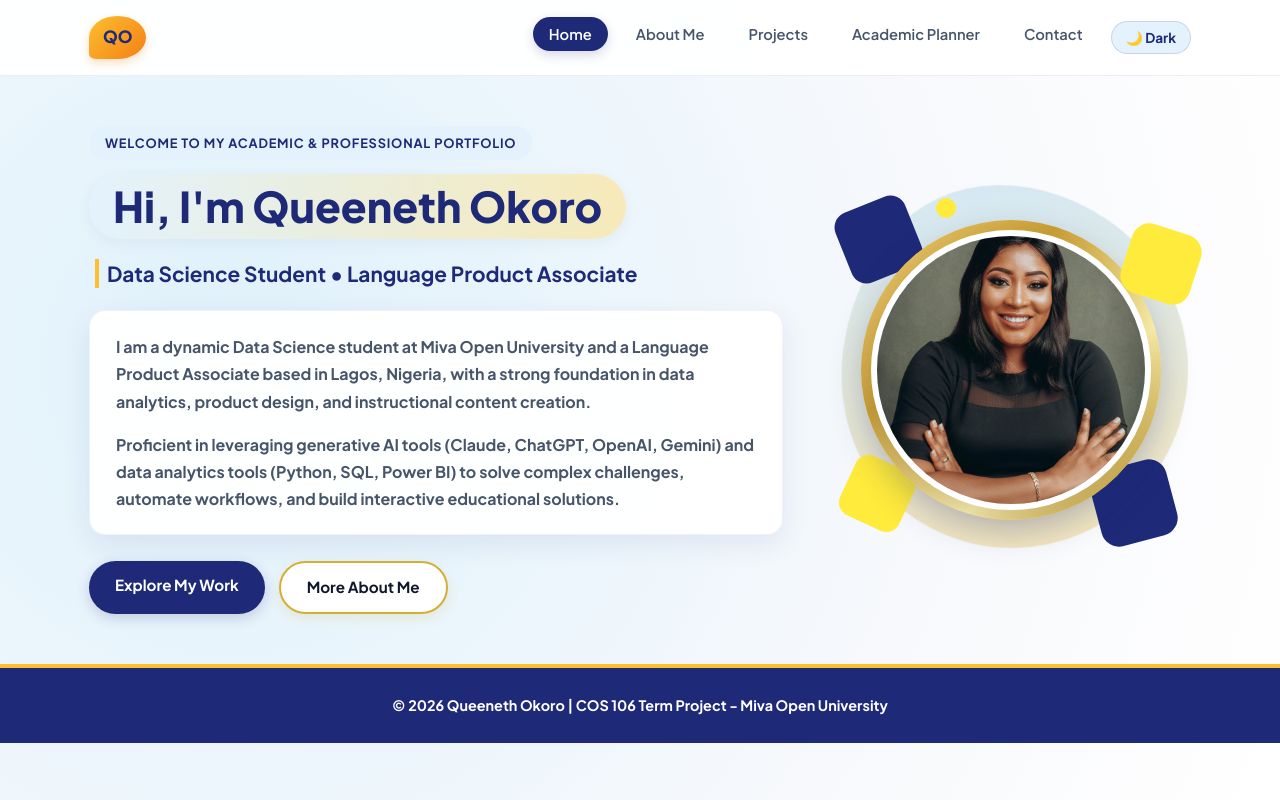
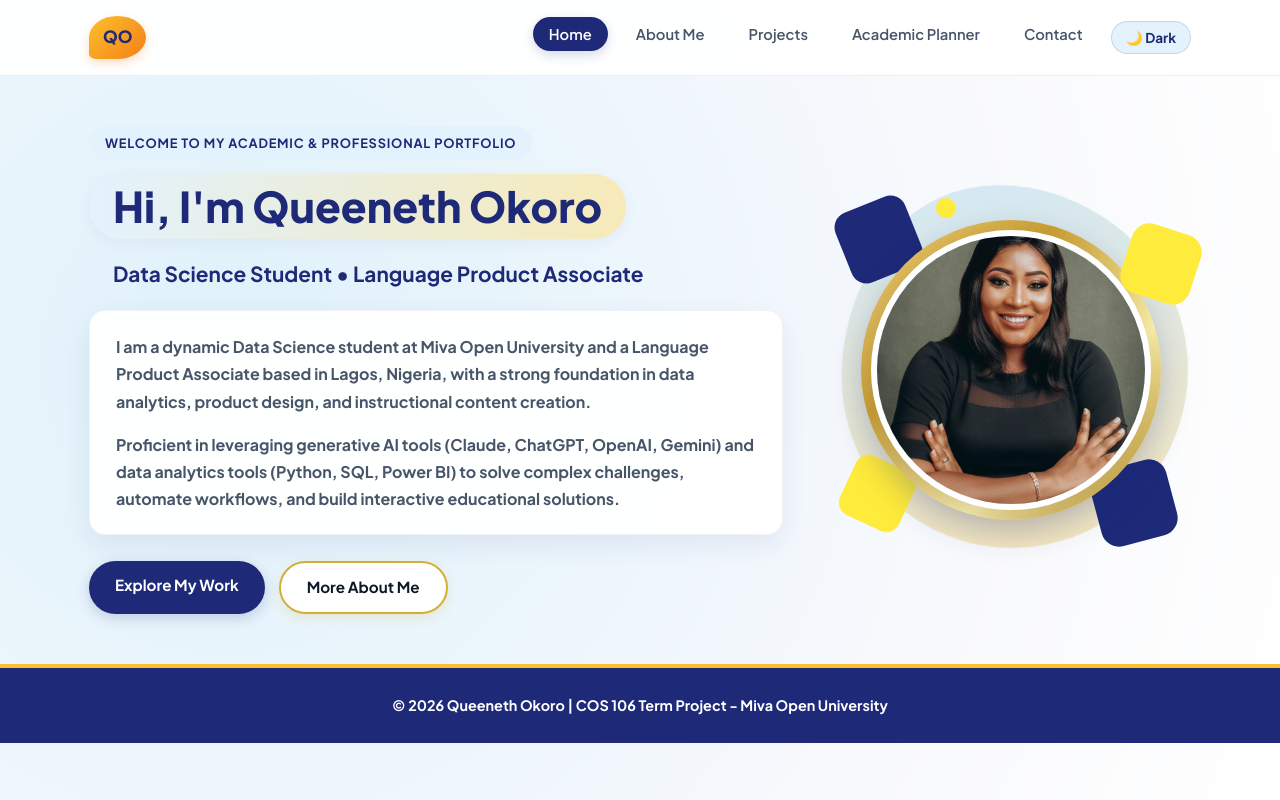
Before and after one commit to queenethokoro/cos106-portfolio, a plain HTML site: page index.html in a window 1280 px wide. Drawn offline with Linux system fonts and the light colour scheme.

Commit message:
Update style.css

```diff
--- a/style.css
+++ b/style.css
@@ -1277,3 +1277,13 @@ body.dark-mode .modal-highlight {
     font-size: 1.05rem;
     padding: 8px 14px;
 }
+/* --- REMOVE VERTICAL GOLD BAR & KEEP CLEAN ALIGNMENT --- */
+.hero-subtitle {
+    color: var(--royal-indigo) !important;
+    font-size: 1.3rem !important;
+    font-weight: 700 !important;
+    border-left: none !important;
+    padding-left: 24px !important; /* Matches the left indent of your name above it */
+    margin: 6px 0 22px 0 !important;
+    line-height: 1.4;
+}
```
